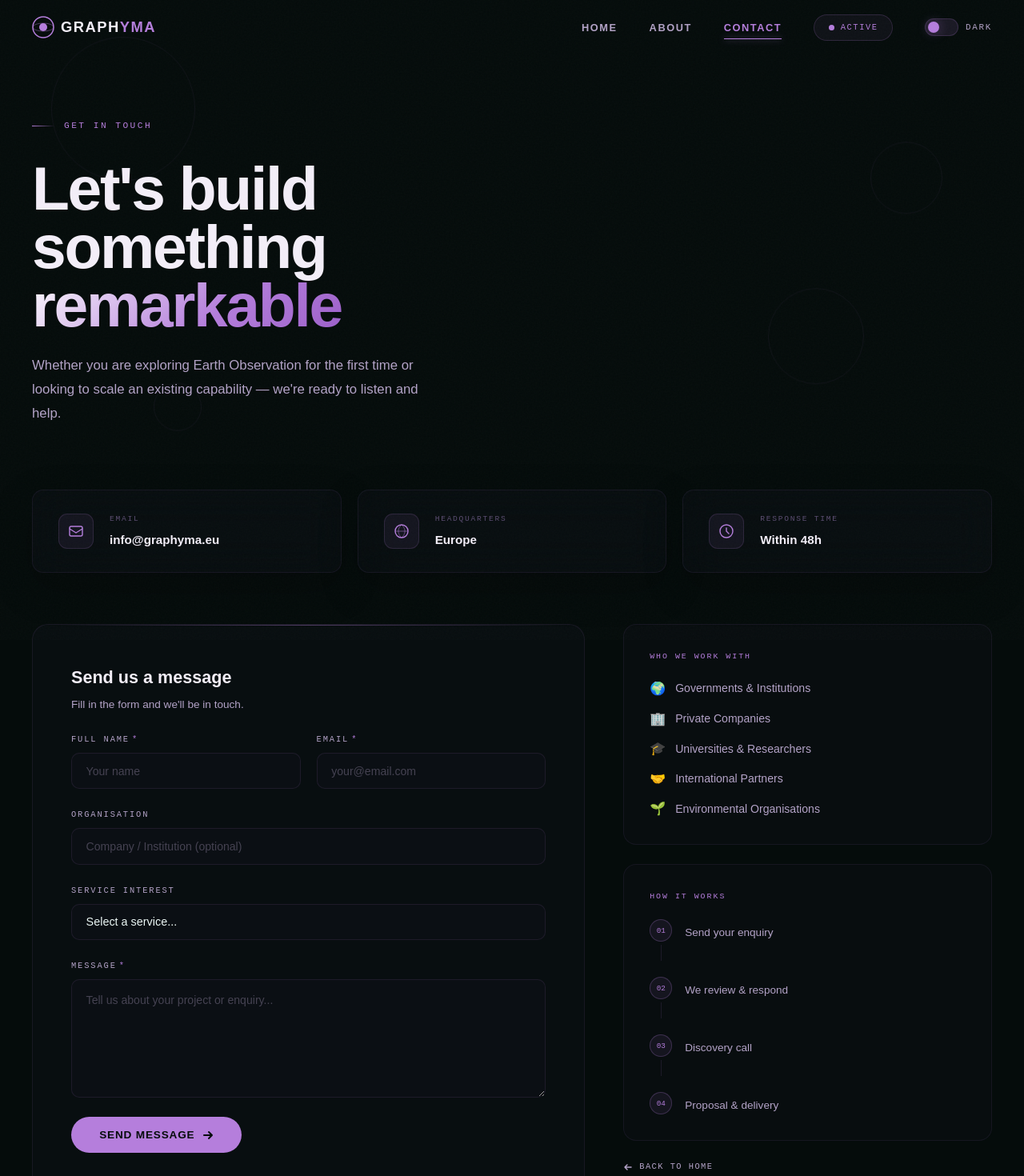
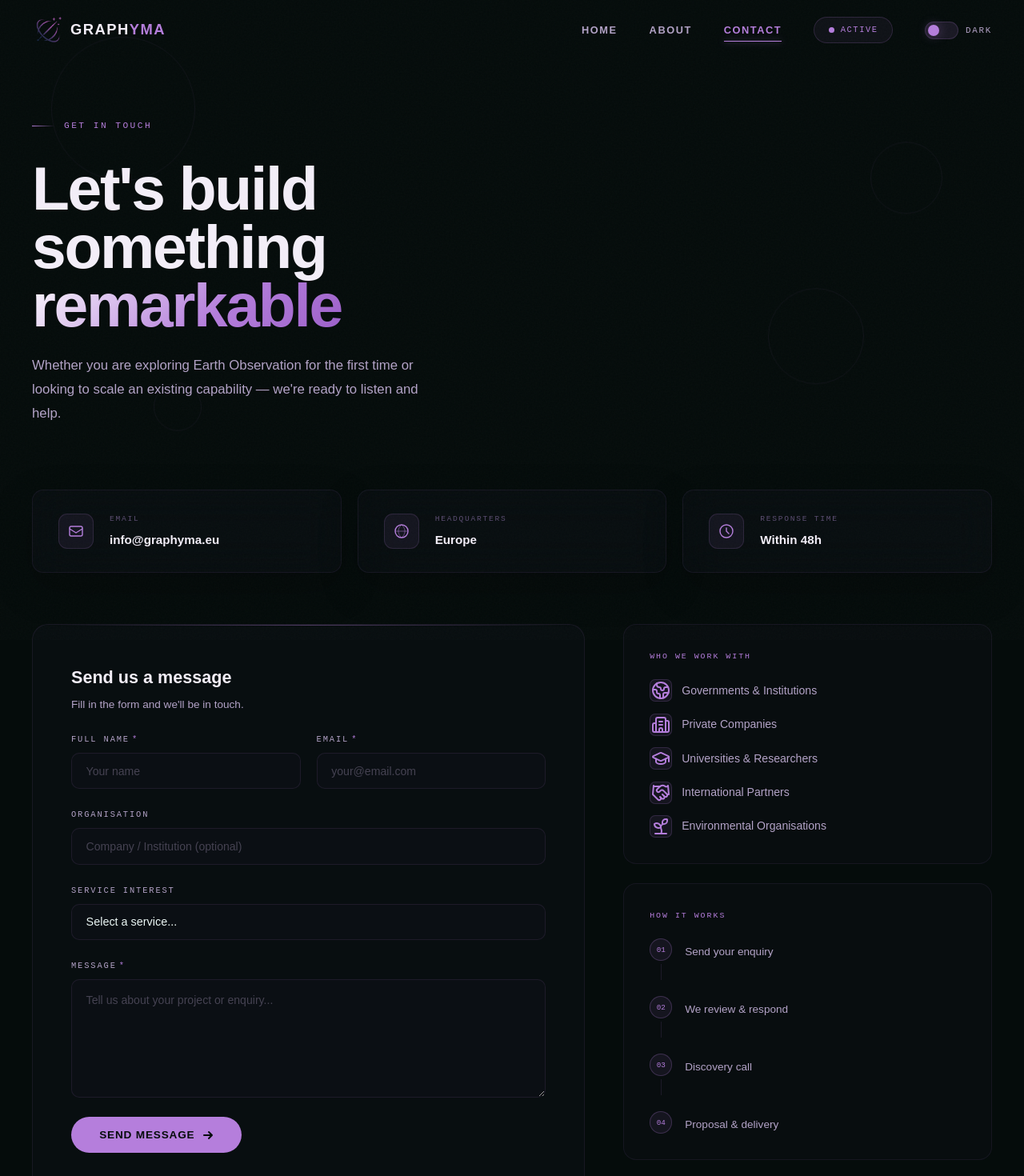
Before and after one commit to synced7x7/graphyma, a React (Vite) app in the folder client/: page /contact in a window 1280 px wide. Shown: the top 1470 px of the page at 80% size. Built offline with nearby package versions, Linux system fonts and the light colour scheme.

Commit message:
Graphyma logo added. Some emojis were changed and replaced with lucide react emojis

```diff
--- a/client/package.json
+++ b/client/package.json
@@ -11,6 +11,7 @@
   },
   "dependencies": {
     "framer-motion": "^12.40.0",
+    "lucide-react": "^1.21.0",
     "react": "^19.2.6",
     "react-dom": "^19.2.6",
     "react-router-dom": "^7.16.0"
--- a/client/src/components/footer.jsx
+++ b/client/src/components/footer.jsx
@@ -1,4 +1,5 @@
 import { Link } from 'react-router-dom'
+import graphymaLogo from '../assets/graphyma_logo1.png'
 import './styles/footer.css'
 /* import { motion } from 'framer-motion' */
 
@@ -17,11 +18,7 @@ export default function Footer() {
           {/* Brand */}
           <div>
             <Link to="/" className="footer-brand">
-              <svg width="26" height="26" viewBox="0 0 28 28" fill="none" style={{ color: 'var(--accent)' }}>
-                <circle cx="14" cy="14" r="13" stroke="currentColor" strokeWidth="1.5" />
-                <circle cx="14" cy="14" r="5" fill="currentColor" />
-                <ellipse cx="14" cy="14" rx="13" ry="5" stroke="currentColor" strokeWidth="1" strokeOpacity="0.4" />
-              </svg>
+              <img src={graphymaLogo} alt="GRAPHYMA" className="logo-mark" />
               <span className="brand-text">GRAPH<span className="brand-accent">YMA</span></span>
             </Link>
             <p className="footer-desc">
--- a/client/src/components/navbar.jsx
+++ b/client/src/components/navbar.jsx
@@ -2,6 +2,7 @@ import { useState, useEffect } from 'react'
 import { Link, useLocation } from 'react-router-dom'
 import { motion, AnimatePresence } from 'framer-motion'
 import './styles/navbar.css'
+import graphymaLogo from '../assets/graphyma_logo1.png'
 
 const NAV_LINKS = [
   { path: '/', label: 'Home' },
@@ -39,11 +40,7 @@ export default function Navbar({ theme = 'dark', onThemeToggle }) {
         <Link to="/" className="logo-link">
           <motion.div whileHover={{ scale: 1.03 }} transition={{ type: 'spring', stiffness: 400 }} className="logo-inner">
             {/* Logo mark */}
-            <svg width="28" height="28" viewBox="0 0 28 28" fill="none" style={{ color: 'var(--accent)' }}>
-              <circle cx="14" cy="14" r="13" stroke="currentColor" strokeWidth="1.5" />
-              <circle cx="14" cy="14" r="5" fill="currentColor" />
-              <ellipse cx="14" cy="14" rx="13" ry="5" stroke="currentColor" strokeWidth="1" strokeOpacity="0.4" />
-            </svg>
+             <img src={graphymaLogo} alt="GRAPHYMA" className="logo-mark" />
             <span className="brand-text">GRAPH<span className="brand-accent">YMA</span></span>
           </motion.div>
         </Link>
--- a/client/src/components/styles/navbar.css
+++ b/client/src/components/styles/navbar.css
@@ -11,6 +11,7 @@
   display: flex;
   align-items: center;
   justify-content: space-between;
+  overflow: hidden;
   transition: all 0.5s cubic-bezier(0.16, 1, 0.3, 1);
 }
 .site-header.scrolled {
@@ -18,7 +19,15 @@
   background: rgba(var(--bg-rgb),0.4);
   border-bottom: 1px solid rgba(var(--accent-rgb),0.06);
 }
-.logo-inner { display: flex; align-items: center; gap: 0.5rem; }
+
+.logo-inner { display: flex; align-items: center; gap: 0.5rem; overflow: hidden; }
+.logo-mark {
+  width: 40px;
+  height: 40px;
+  object-fit: contain;
+  display: block;
+  flex-shrink: 0;
+}
 .brand-text { font-family: var(--font-display); font-size: 1.25rem; font-weight: 800; letter-spacing: 0.08em; color: var(--text); }
 .brand-accent { color: var(--accent); }
 .logo-link { text-decoration: none; }
@@ -44,7 +53,6 @@
   display: none;
 }
 
-
 @media (max-width: 700px) {
   .desktop-nav { display: none !important; }
   .mobile-menu-btn {
--- a/client/src/pages/Contact.jsx
+++ b/client/src/pages/Contact.jsx
@@ -2,6 +2,7 @@ import { useState } from 'react'
 import { motion, AnimatePresence } from 'framer-motion'
 import { Link } from 'react-router-dom'
 import './styles/Contact.css'
+import { Globe2, Building2, GraduationCap, Handshake, Sprout } from 'lucide-react'
 
 /* ── Page transition ───────────────────────────── */
 const page = {
@@ -290,14 +291,14 @@ export default function Contact() {
                 </div>
                 <div className="contact-aside-list">
                   {[
-                    { icon: '🌍', label: 'Governments & Institutions' },
-                    { icon: '🏢', label: 'Private Companies' },
-                    { icon: '🎓', label: 'Universities & Researchers' },
-                    { icon: '🤝', label: 'International Partners' },
-                    { icon: '🌱', label: 'Environmental Organisations' },
+                    { icon: <Globe2 />, label: 'Governments & Institutions' },
+                    { icon: <Building2 />, label: 'Private Companies' },
+                    { icon: <GraduationCap />, label: 'Universities & Researchers' },
+                    { icon: <Handshake />, label: 'International Partners' },
+                    { icon: <Sprout />, label: 'Environmental Organisations' },
                   ].map(({ icon, label }) => (
                     <div key={label} className="contact-aside-item">
-                      <span className="contact-aside-emoji">{icon}</span>
+                      <span className="contact-aside-icon">{icon}</span>
                       <span className="contact-aside-text">{label}</span>
                     </div>
                   ))}
--- a/client/src/pages/styles/Contact.css
+++ b/client/src/pages/styles/Contact.css
@@ -341,9 +341,17 @@
   gap: 0.75rem;
 }
 
-.contact-aside-emoji {
-  font-size: 1rem;
-  line-height: 1;
+.contact-aside-icon {
+  display: inline-flex;
+  align-items: center;
+  justify-content: center;
+  width: 28px;
+  height: 28px;
+  flex-shrink: 0;
+  color: var(--accent);
+  background: rgba(var(--accent-rgb), 0.08);
+  border: 1px solid rgba(var(--accent-rgb), 0.18);
+  border-radius: 7px;
 }
 
 .contact-aside-text {
```
Also changed, not shown: client/src/assets/graphyma_logo1.png (added), 1 other file (tests, documents, lock files or other folders).
